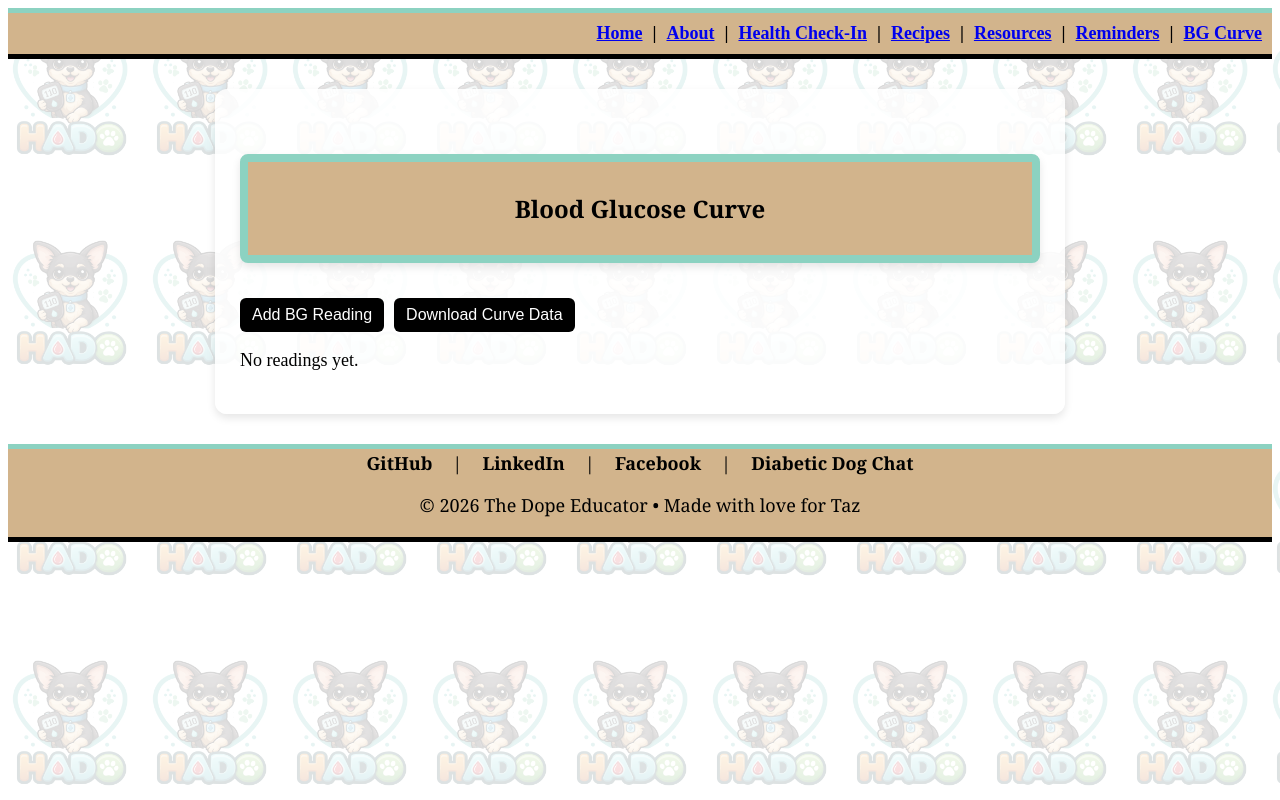
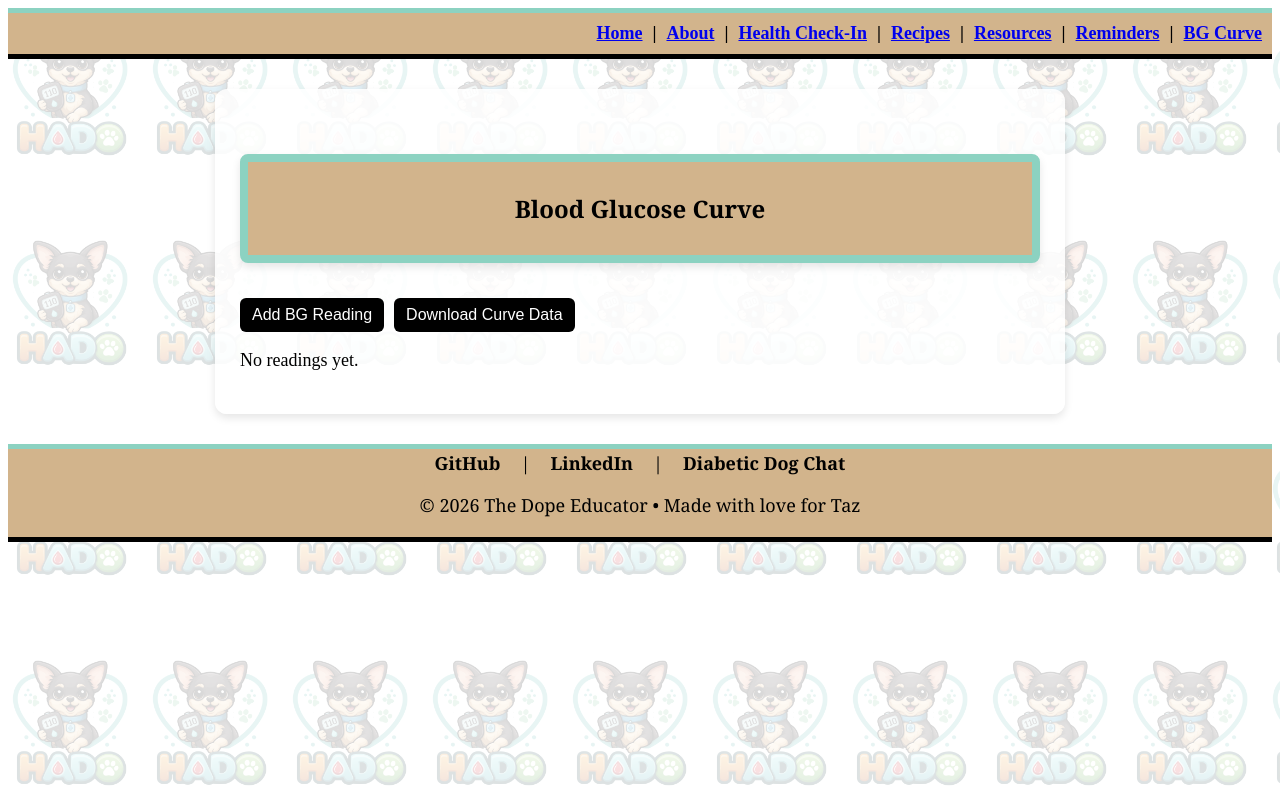
Before and after one commit to tashaljordan-dev/Final-Project_Unit-1, a React (Vite) app in the folder vite-project/: page /bg-curve in a window 1280 px wide. Built offline with nearby package versions, Linux system fonts and the light colour scheme.

Commit message:
Update Footer.jsx

```diff
--- a/vite-project/src/Footer.jsx
+++ b/vite-project/src/Footer.jsx
@@ -7,8 +7,6 @@
     <a href="https://github.com/">GitHub</a>
     <span>|</span>
     <a href="https://linkedin.com/">LinkedIn</a>
-    <span>|</span>
-    <a href="https://facebook.com/">Facebook</a>
     <span>|</span>
     <a href="/chat">Diabetic Dog Chat</a>
   </div>
```
